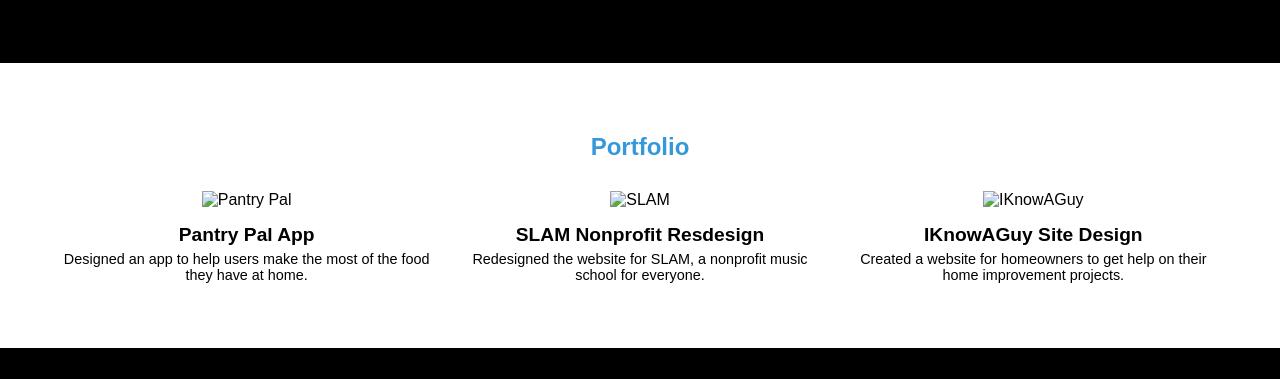
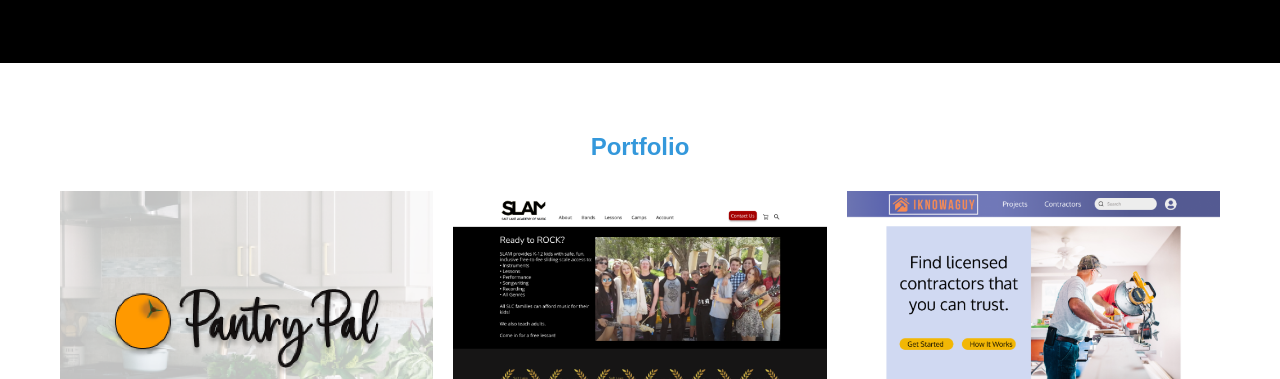
Before and after one commit to craiglab/UX_UI_HW_18, a plain HTML site: page index.html in a window 1280 px wide. Shown: the part 421-800 px from the top of the page. Drawn offline with Linux system fonts and the light colour scheme; the site is published under a folder, as on GitHub Pages, so addresses that start at the root find nothing.

Commit message:
Image fix attempt

```diff
--- a/index.html
+++ b/index.html
@@ -32,17 +32,17 @@
     <h2>Portfolio</h2>
     <div class="flexContainer">
         <div class="portfolio-item">
-          <img src="/Assets/splash20screenpng@2x.png" alt="Pantry Pal">
+          <img src="Assets/splash20screenpng@2x.png" alt="Pantry Pal">
           <h3>Pantry Pal App</h3>
           <p>Designed an app to help users make the most of the food they have at home.</p>
         </div>
         <div class="portfolio-item">
-          <img src="/Assets/homepagepng@2x.png" alt="SLAM">
+          <img src="Assets/homepagepng@2x.png" alt="SLAM">
           <h3>SLAM Nonprofit Resdesign</h3>
           <p>Redesigned the website for SLAM, a nonprofit music school for everyone.</p>
         </div>
         <div class="portfolio-item">
-          <img src="/Assets/iknowaguy2020homepng@2x.png" alt="IKnowAGuy">
+          <img src="Assets/iknowaguy2020homepng@2x.png" alt="IKnowAGuy">
           <h3>IKnowAGuy Site Design</h3>
           <p>Created a website for homeowners to get help on their home improvement projects.</p>
         </div>
```
